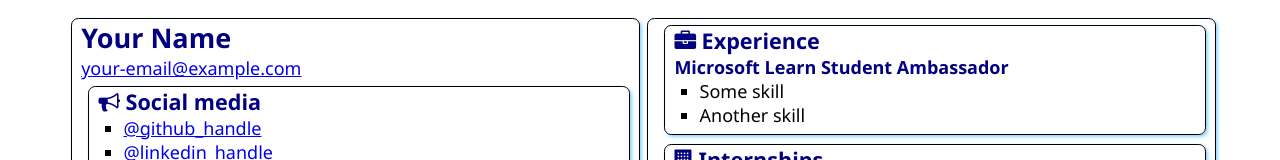
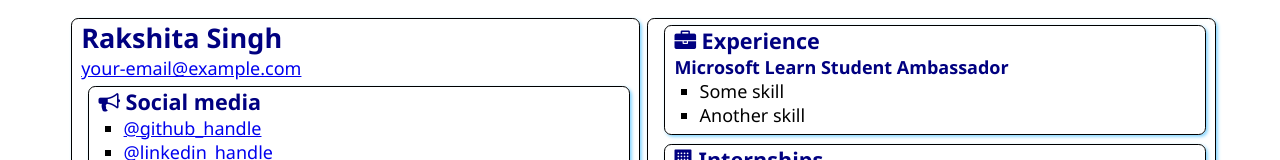
Before and after one commit to raks924/SATechnicalOnboarding, a plain HTML site: page src/index.html in a window 1280 px wide. Shown: the top 160 px of the page. Drawn offline with Linux system fonts and the light colour scheme.

Commit message:
Added my name
initial

```diff
--- a/src/index.html
+++ b/src/index.html
@@ -12,7 +12,7 @@
 <body>
     <main>
         <article class="box">
-            <h1>Your Name</h1>
+            <h1>Rakshita Singh </h1>
             <div><a href="mailto:your.email@example.com">your-email@example.com</a></div>
 
             <section class="box">
```
